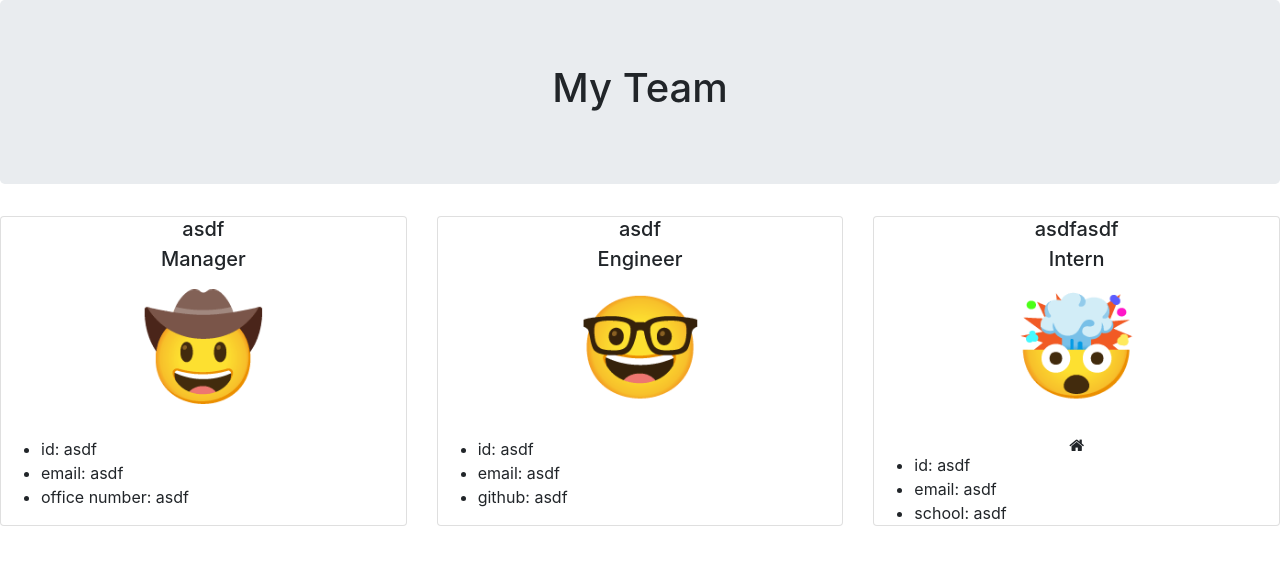
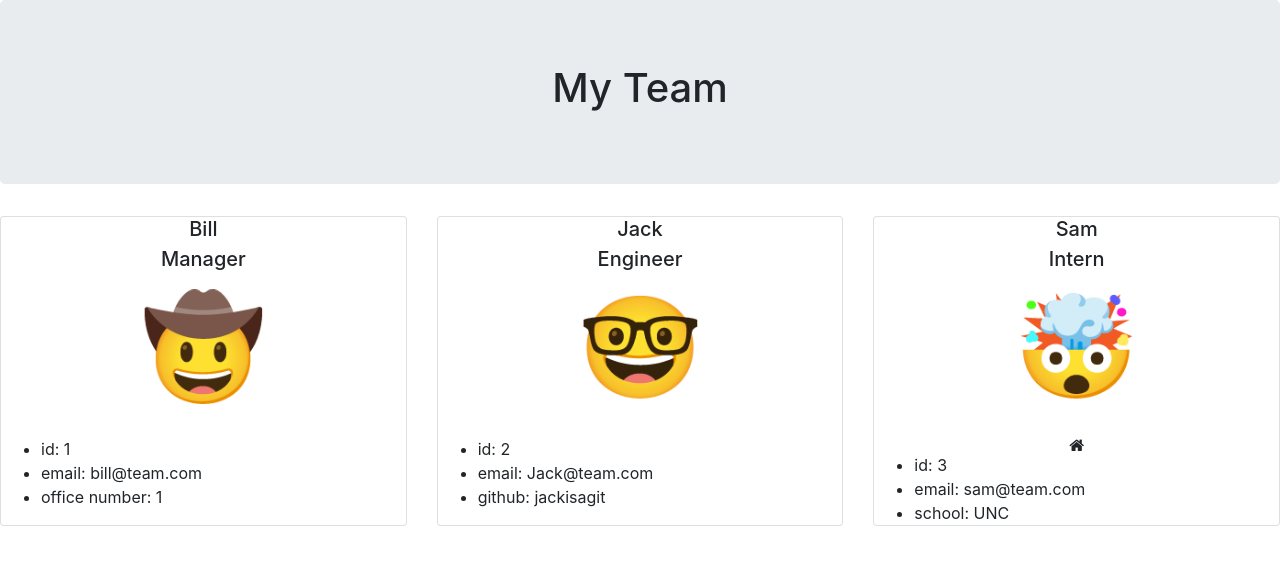
Before and after one commit to dropcat13/teamProfileGenerator, a website: page output/team.html in a window 1280 px wide. Drawn offline with nearby package versions, Linux system fonts and the light colour scheme.

Commit message:
added screenshot

```diff
--- a/output/team.html
+++ b/output/team.html
@@ -21,14 +21,14 @@
   <!-- <div class="row">
     <div class="col-12"> -->
   <div class="card w-75 text-center">
-    <h5 class="card-title">asdf</h5>
+    <h5 class="card-title">Bill</h5>
     <h5 class="card-subtitle">Manager</h5>
     <p style="font-size:100px">&#129312;</p>
     <!-- <i class="fa fa-home"></i> -->
     <ul class="card-text text-left">
-        <li>id: asdf</li>
-        <li>email: asdf</li>
-        <li>office number: asdf</li>
+        <li>id: 1</li>
+        <li>email: bill@team.com</li>
+        <li>office number: 1</li>
     </ul>
 </div>
     <!-- </div>
@@ -38,13 +38,13 @@
 <!-- <div class="row">
   <div class="col-12"> -->
     <div class="card w-75 text-center">
-      <h5 class="card-title">asdf</h5>
+      <h5 class="card-title">Jack</h5>
       <h5 class="card-subtitle">Engineer</h5>
       <p style="font-size:100px">&#129299;</p>
       <ul class="card-text text-left">
-        <li>id: asdf</li>
-        <li>email: asdf</li>
-        <li>github: asdf</li>
+        <li>id: 2</li>
+        <li>email: Jack@team.com</li>
+        <li>github: jackisagit</li>
       </ul>
     <!-- </div>
   </div> -->
@@ -54,14 +54,14 @@
   <!-- <div class="row">
     <div class="col-12"> -->
   <div class="card w-75 text-center">
-      <h5 class="card-title">asdfasdf</h5>
+      <h5 class="card-title">Sam</h5>
       <h5 class="card-subtitle">Intern</h5>
       <p style="font-size:100px">&#129327;</p>
       <i class="fa fa-home"></i>
       <ul class="card-text text-left">
-          <li>id: asdf</li>
-          <li>email: asdf</li>
-          <li>school: asdf</li>
+          <li>id: 3</li>
+          <li>email: sam@team.com</li>
+          <li>school: UNC</li>
       </ul>
     </div>
   <!-- </div>
```
Also changed, not shown: README.md.
